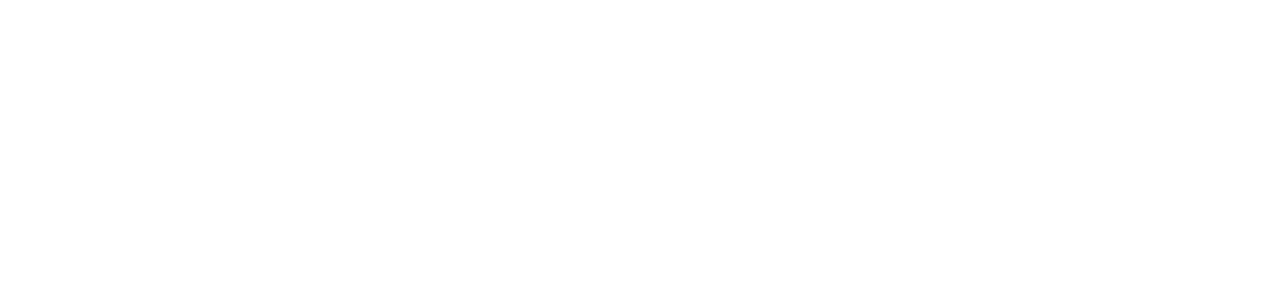
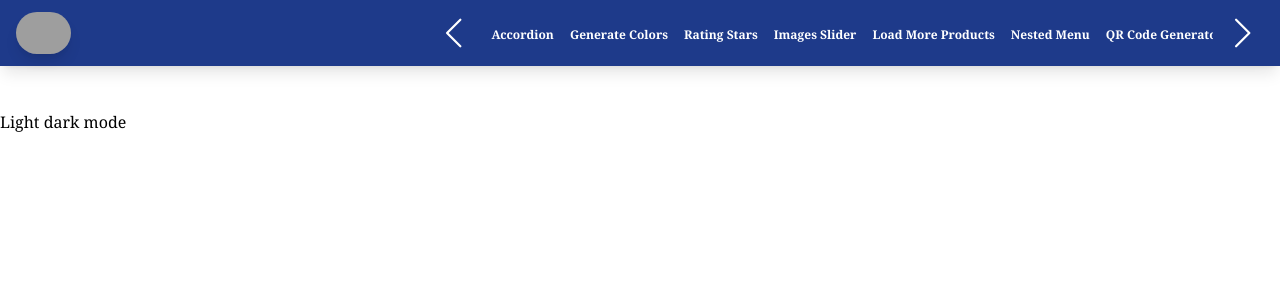
Before and after one commit to Bilalben23/react-projects, a React (Create React App) app: page /light-dark-mode in a window 1280 px wide. Before the commit this address had no page. Shown: the top 300 px of the page. Built offline with nearby package versions, Linux system fonts and the light colour scheme; grey boxes are pictures that could not be loaded; a web font is replaced by a local one.

Commit message:
--no-edit

```diff
--- a/src/App.js
+++ b/src/App.js
@@ -10,6 +10,7 @@ import LoadMoreProducts from './pages/LoadMoreProducts'
 import NestedMenu from './pages/NestedMenu'
 import { sideMenu } from './components/data'
 import QRCodeGenerator from './pages/QRCodeGenerator'
+import LightDarkMode from './pages/LightDarkMode'
 
 
 
@@ -28,6 +29,7 @@ export default function App() {
             <Route path='load-more-products' element={<LoadMoreProducts />} />
             <Route path='nested-menu' element={<NestedMenu menus={sideMenu} />} />
             <Route path='qr-code-generator' element={<QRCodeGenerator />} />
+            <Route path='light-dark-mode' element={<LightDarkMode />} />
           </Route>
         </Routes>
       </BrowserRouter>
--- a/src/components/Header.jsx
+++ b/src/components/Header.jsx
@@ -72,6 +72,11 @@ export default function Header() {
                             return { color: isActive ? "#FF407D" : "#fff" }
                         }} >QR Code Generator</NavLink>
                     </li>
+                    <li>
+                        <NavLink to="light-dark-mode" className='p-2 text-xs font-bold' style={({ isActive }) => {
+                            return { color: isActive ? "#FF407D" : "#fff" }
+                        }} >Light Dark Mode</NavLink>
+                    </li>
                 </ul>
                 <BsChevronRight size={50} className='cursor-pointer p-1 select-none' onClick={handleScrollRight} />
             </nav>
--- /dev/null
+++ b/src/pages/LightDarkMode.jsx
@@ -0,0 +1,9 @@
+import React from 'react'
+
+export default function LightDarkMode() {
+    return (
+        <div>
+            Light dark mode
+        </div>
+    )
+}
```
Also changed, not shown: package.json (+8 -2 lines), 1 other file (tests, documents, lock files or other folders).
